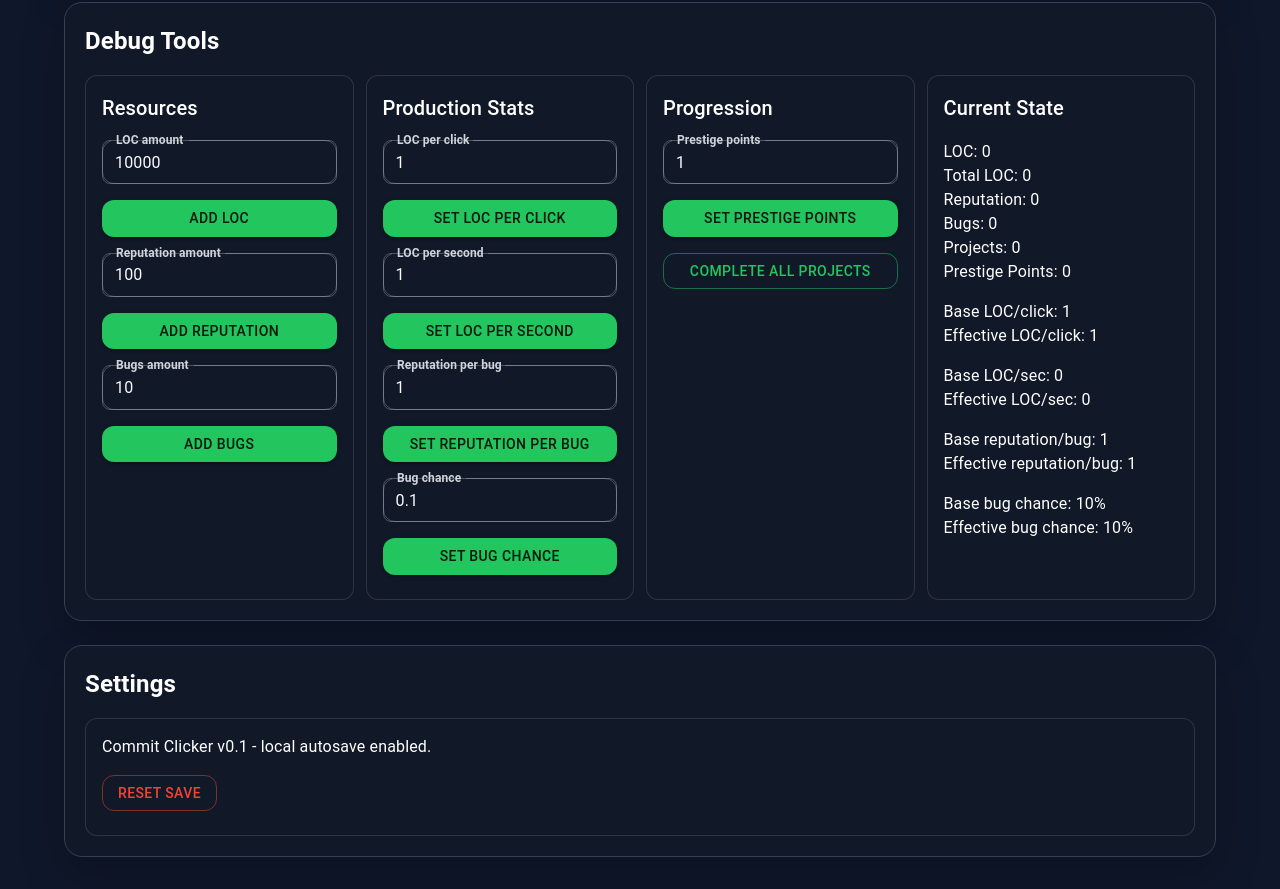
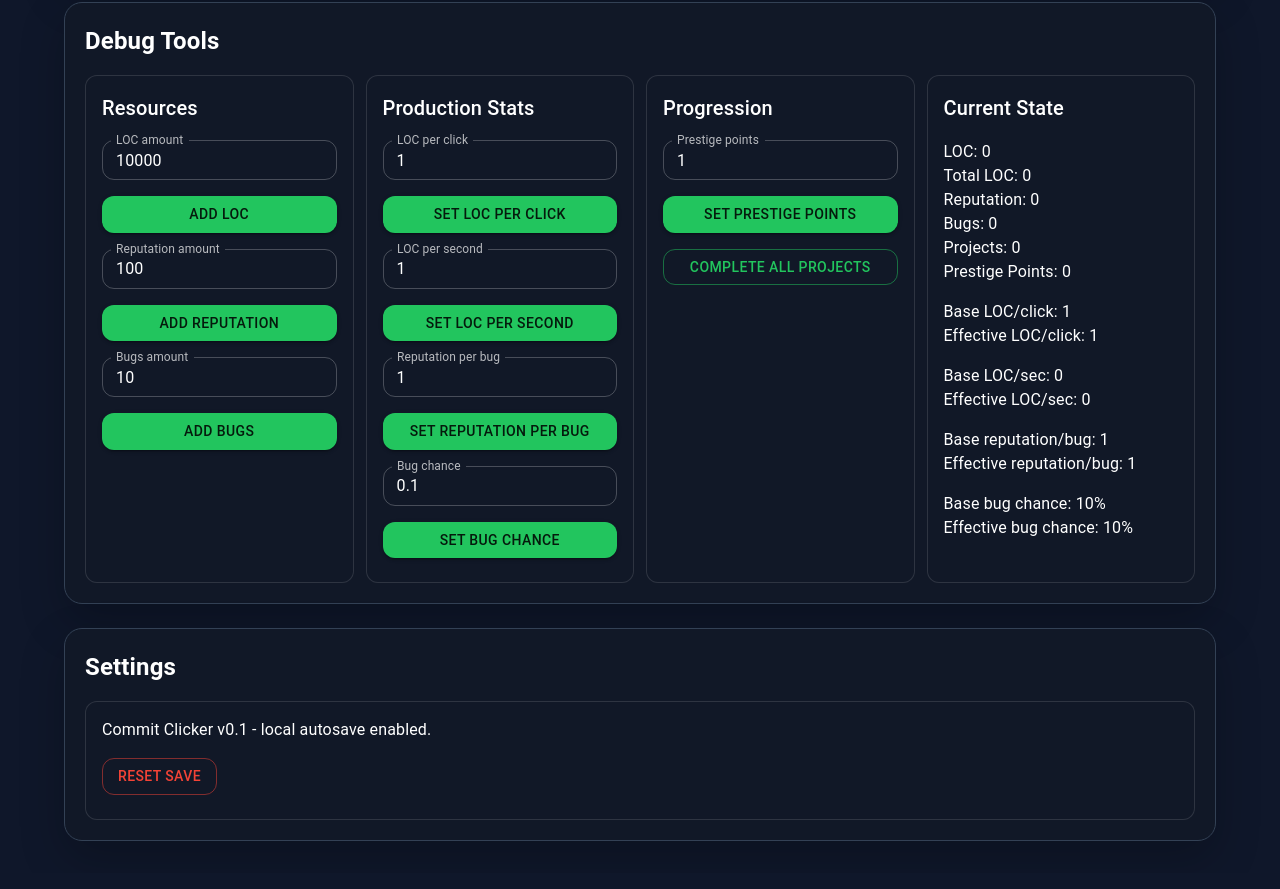
Before and after one commit to BlazingHotCode/commit-clicker, a React (Vite) app: page / in a window 1280 px wide. Shown: the part 3334-4223 px from the top of the page. Built offline with nearby package versions, Linux system fonts and the light colour scheme.

Commit message:
remove obsolete form styles

```diff
--- a/src/index.css
+++ b/src/index.css
@@ -4,14 +4,6 @@
 
 body {
   margin: 0;
-}
-
-button {
-  cursor: pointer;
-}
-
-button:disabled {
-  cursor: not-allowed;
 }
 
 section {
@@ -63,28 +55,6 @@ section h2 {
   gap: 0.75rem;
 }
 
-.debug-grid label {
-  display: grid;
-  gap: 0.35rem;
-  margin-bottom: 0.75rem;
-  color: #d1d5db;
-  font-weight: 700;
-}
-
-.debug-grid input {
-  width: 100%;
-  border: 1px solid #4b5563;
-  border-radius: 8px;
-  background: #111827;
-  color: #f9fafb;
-  padding: 0.6rem 0.75rem;
-}
-
-.debug-grid button {
-  width: 100%;
-  margin-bottom: 0.75rem;
-}
-
 .locked-card {
   opacity: 0.55;
 }
```
